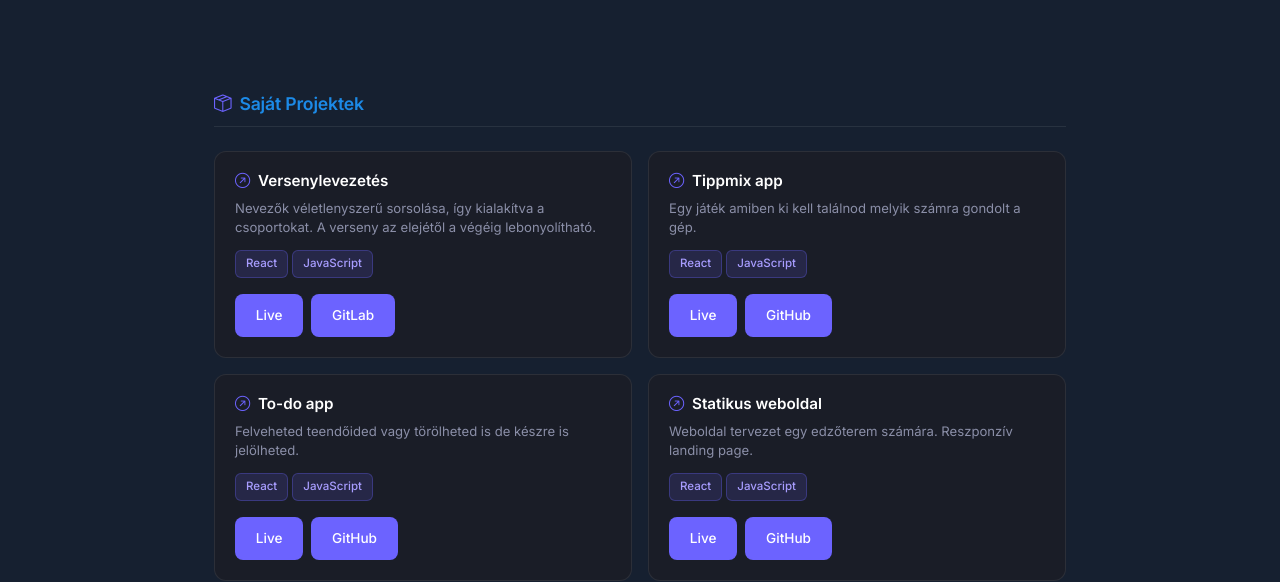
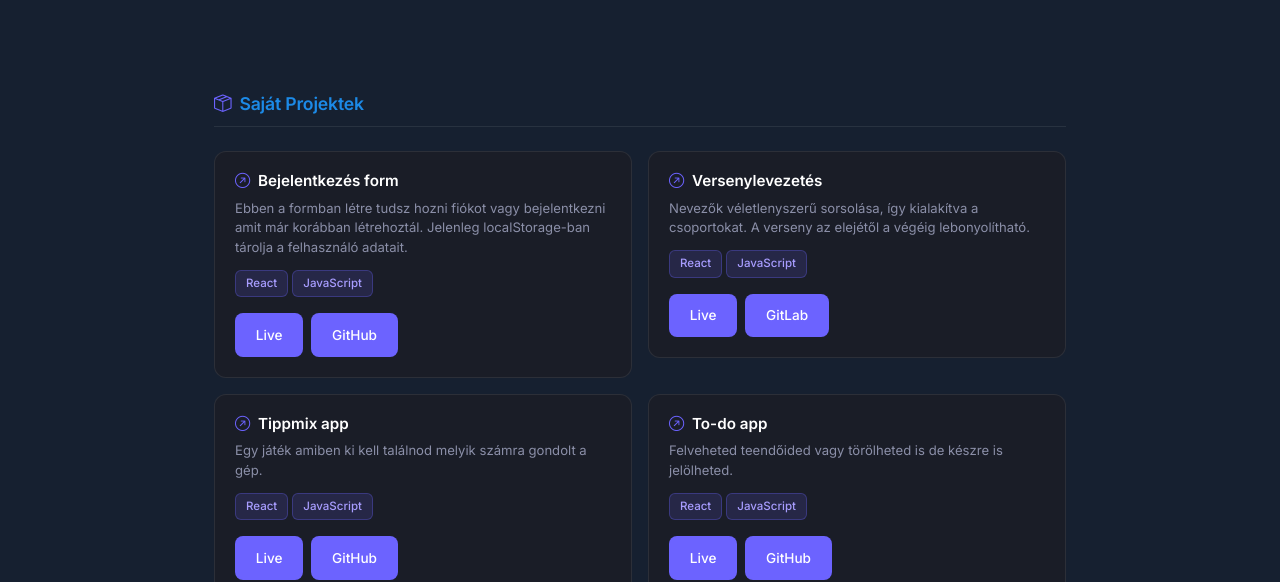
Before and after one commit to Pitykee/portfolio, a plain HTML site: page index.html in a window 1280 px wide. Shown: the part 518-1100 px from the top of the page. Drawn offline with nearby package versions, Linux system fonts and the light colour scheme.

Commit message:
add login project

```diff
--- a/index.html
+++ b/index.html
@@ -149,6 +149,38 @@
           <i class="bi bi-box-seam me-2"></i>Saját Projektek
         </h2>
         <div class="row g-3">
+          <div class="col-md-6">
+            <div class="project-card">
+              <h3 class="text-white">
+                <i class="bi bi-arrow-up-right-circle me-1"></i>
+                Bejelentkezés form
+              </h3>
+              <p>
+                Ebben a formban létre tudsz hozni fiókot vagy bejelentkezni amit
+                már korábban létrehoztál. Jelenleg localStorage-ban tárolja a
+                felhasználó adatait.
+              </p>
+              <div class="d-flex flex-wrap gap-1">
+                <span class="tag">React</span
+                ><span class="tag">JavaScript</span>
+              </div>
+              <div class="d-flex flex-wrap mt-3 gap-2">
+                <a
+                  href="https://login-app-swart-sigma.vercel.app"
+                  class="btn-accent"
+                  target="_blank"
+                  >Live</a
+                >
+                <a
+                  href="https://github.com/Pitykee/login-app"
+                  class="btn-accent"
+                  target="_blank"
+                  >GitHub</a
+                >
+              </div>
+            </div>
+          </div>
+
           <div class="col-md-6">
             <div class="project-card">
               <h3 class="text-white">
```
